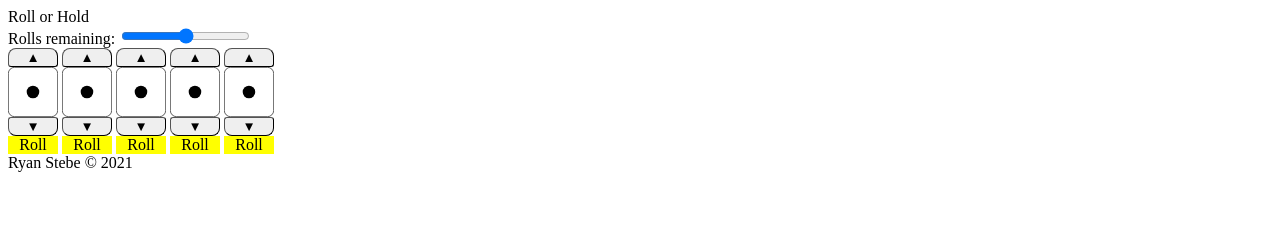
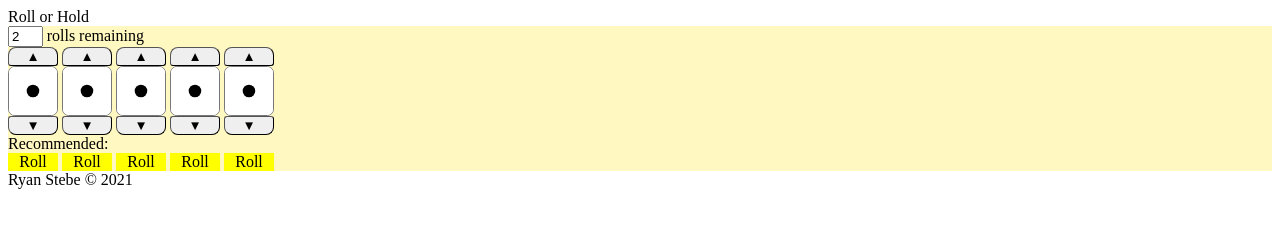
Before and after one commit to rjstebe/RollorHold, a plain HTML site: page index.html in a window 1280 px wide. Drawn offline with Linux system fonts and the light colour scheme.

Commit message:
reformat dice selector and color background

```diff
--- a/index.html
+++ b/index.html
@@ -11,9 +11,10 @@
 
     <header>Roll or Hold</header>
 
+    <div id="panel">
       <form name="Calculator" action="">
-      <label for="rolls-remaining">Rolls remaining:</label>
-      <input type="range" name="rolls-remaining" min="0" max="2">
+        <input id="rolls-remaining" type="number" name="rolls-remaining" min="0" max="2" value="2">
+        <label for="rolls-remaining">rolls remaining</label>
         <div id="dice">
           <div class="die-selector"></div>
           <div class="die-selector"></div>
@@ -21,7 +22,22 @@
           <div class="die-selector"></div>
           <div class="die-selector"></div>
         </div>
+        <div id="recommendation">
+          Recommended:<br>
+          <div class="recommended-action">Roll</div>
+          <div class="recommended-action">Roll</div>
+          <div class="recommended-action">Roll</div>
+          <div class="recommended-action">Roll</div>
+          <div class="recommended-action">Roll</div>
+        </div>
+        <div id="scores">
+          <div class="scores-column">
+          </div>
+          <div class="scores-column">
+          </div>
+        </div>
       </form>
+    </div>
 
     <footer>Ryan Stebe &copy; 2021</footer>
   </div>
--- a/recommend.js
+++ b/recommend.js
@@ -48,8 +48,7 @@ function loadDieSelectors(){
     dieSelectors[i].innerHTML=
     `<button class="increment-value" type="button" onclick="dice[${i}].increment_face()">&#x25B2;</button>
     <img class="die-image" width="50" alt="Dice-1-b" src="img/Dice-1-b.svg">
-    <button class="decrement-value" type="button" onclick="dice[${i}].decrement_face()">&#x25BC;</button>
-    <div class="recommended-action">Roll</div>`
+    <button class="decrement-value" type="button" onclick="dice[${i}].decrement_face()">&#x25BC;</button>`
     dice[i] = new die(1, dieSelectors[i].getElementsByClassName("die-image")[0]);
   }
 }
--- a/style.css
+++ b/style.css
@@ -1,4 +1,12 @@
-.die-selector {
+#panel{
+  background-color: #FFF8C1
+}
+
+#rolls-remaining{
+  width: 2em
+}
+
+.die-selector{
   display: inline-flex;
   flex-direction: column;
 }
@@ -7,25 +15,32 @@
   display: block;
 }
 
-.die-selector button{
+button{
   border-width: 0.5px;
   outline: none;
 }
 
-.die-selector button:hover{
+button:hover{
   background-color: lightgrey;
 }
 
-.die-selector .increment-value{
+.increment-value{
   border-radius: 8px 8px 3px 3px;
 }
 
-.die-selector .decrement-value{
+.decrement-value{
   border-radius: 3px 3px 8px 8px;
 }
 
-.die-selector .recommended-action{
-  text-align: center;
+.die-image{
+  background-color: white;
+  border-radius: 7px;
+}
+
+.recommended-action{
+  display: inline-block;
+  width: 50px;
   border: 1px yellow;
   background: yellow;
+  text-align: center;
 }
```
Lines whose indentation alone changed are shown as unchanged.
